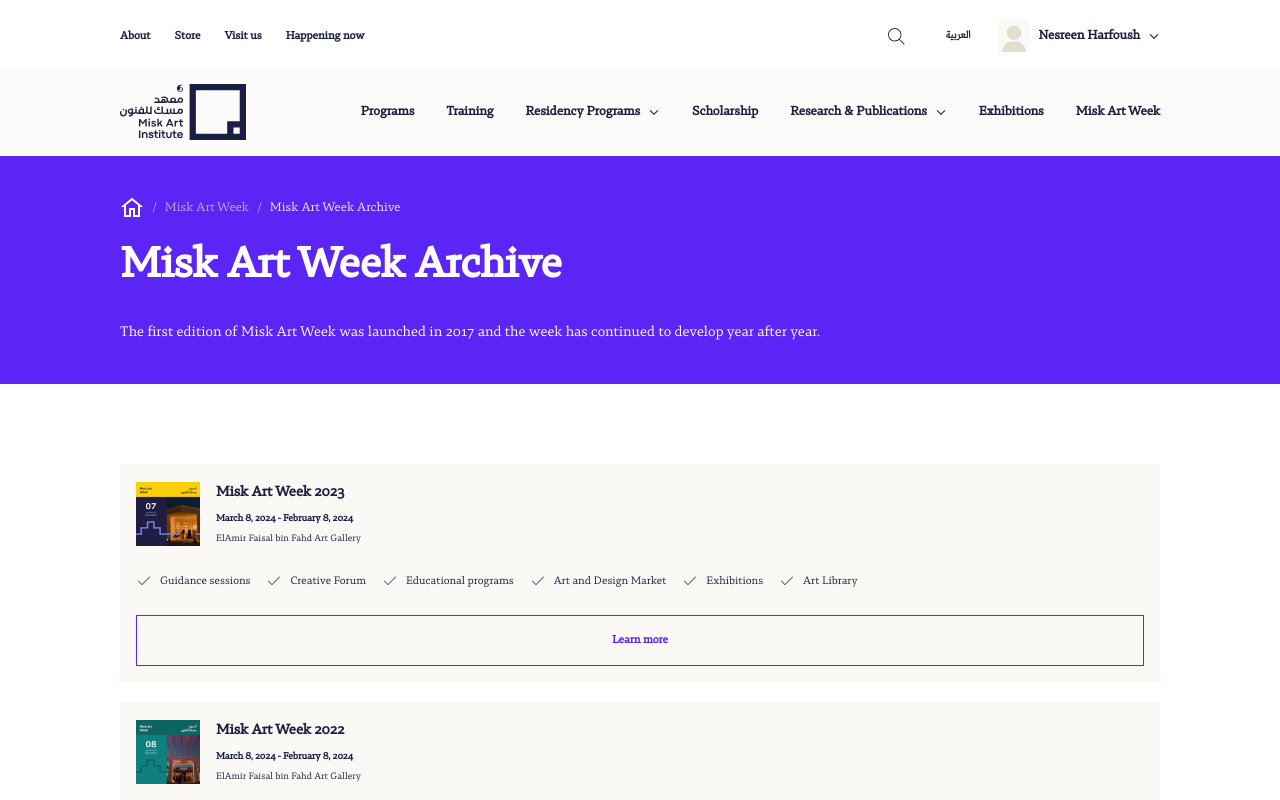
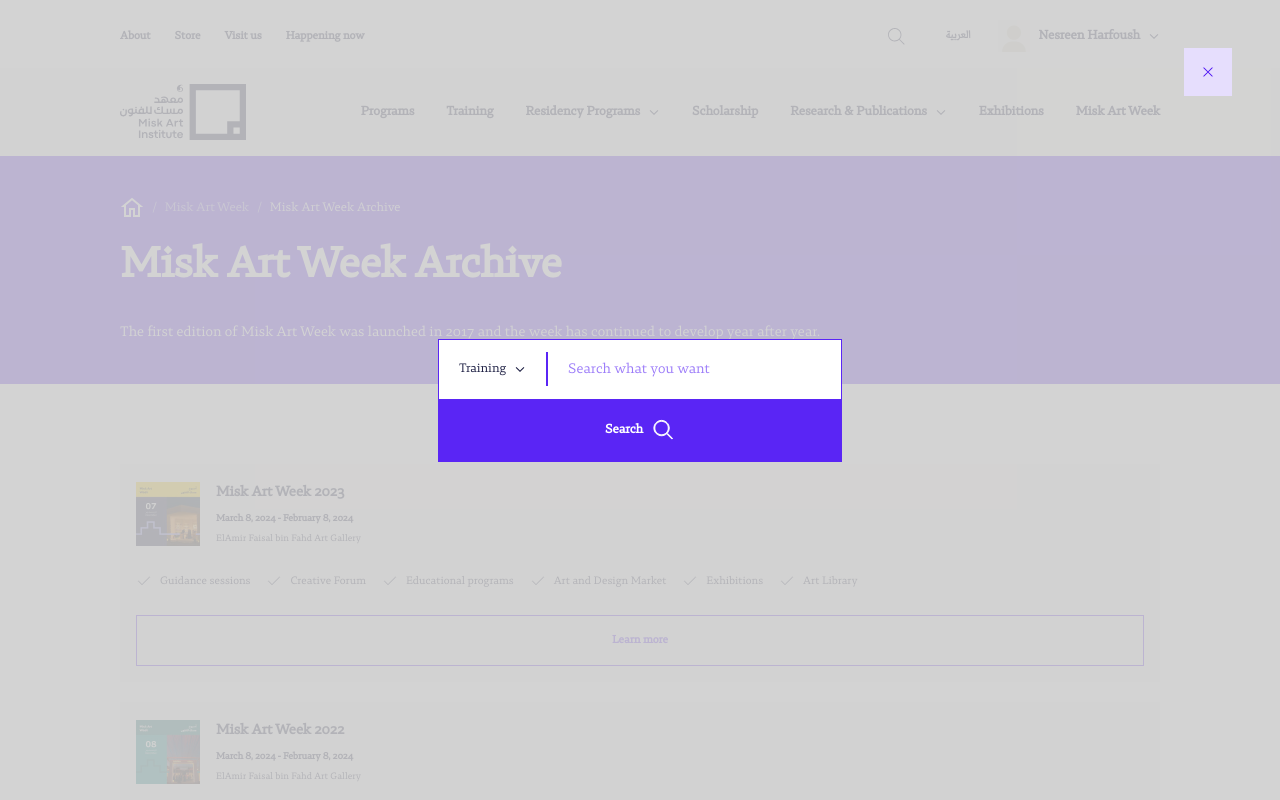
Before and after one commit to DevoAhmedIsmail/misk-art-task, a Next.js app: page /en in a window 1280 px wide. Both pictures are taken after a click on the picture 895 px from the left and 36 px from the top of the page. Shown: the top 800 px of the page. Built offline with nearby package versions, Linux system fonts and the light colour scheme.

Commit message:
Add Search page

```diff
--- a/messages/ar.json
+++ b/messages/ar.json
@@ -44,7 +44,9 @@
       "residence-area": "اقامه مساحة",
       "international-residencies": "الاقامات الدولية",
       "research": "الابحاث",
-      "publications": "المنشورات"
+      "publications": "المنشورات",
+      "search-placeholder": "ابحث عن ما تريد",
+      "search": "ابحث"
     },
     "Footer": {
       "institute": "المعهد",
--- a/messages/en.json
+++ b/messages/en.json
@@ -43,7 +43,9 @@
       "residence-area": "Residence area",
       "international-residencies": "International residencies",
       "research": "Research",
-      "publications": "Publications"
+      "publications": "Publications",
+      "search-placeholder": "Search what you want",
+      "search": "Search"
     },
     "Footer": {
       "institute": "The Institute",
--- a/src/app/[locale]/globals.css
+++ b/src/app/[locale]/globals.css
@@ -16,7 +16,9 @@
 :root {
   --Primary-500: #5a25f5;
   --Primary-400: #7b51f7;
+  --Primary-300: #9C7CF9;
   --Primary-200: #bda8fb;
+  --Primary-50: #E6DEFD;
   --Primary-25: #efe9fe;
 
   --Neutrals-500: #1c1e42;
@@ -31,10 +33,6 @@
 body {
   font-family: "29LTRegular", sans-serif;
   color: var(--Neutrals-500);
-}
-
-.dir-ltr {
-    /* font-family: ; */
 }
 
 /* Wrapper */
--- a/src/components/Header/TopBar/NavSearch/NavSearch.jsx
+++ b/src/components/Header/TopBar/NavSearch/NavSearch.jsx
@@ -1,7 +1,11 @@
+"use client"
 import Image from "next/image"
 import searchIcon from "/public/assets/icons/search.svg"
+import { useState } from "react"
+import SearchLayout from "./SearchLayout/SearchLayout"
 
 const NavSearch = () => {
+  const [isOpenSearch, setIsOpenSearch] = useState(false)
   return (
     <div>
       <Image
@@ -10,6 +14,12 @@
         height={20}
         alt="search"
         className="cursor-pointer"
+        onClick={()=> setIsOpenSearch(true)}
+       />
+
+       <SearchLayout
+        isOpenSearch={isOpenSearch}
+        setIsOpenSearch={setIsOpenSearch}
        />
     </div>
   )
--- /dev/null
+++ b/src/components/Header/TopBar/NavSearch/SearchLayout/SearchLayout.css
@@ -0,0 +1,14 @@
+.search-layout {
+    position: fixed;
+    top: 0;
+    left: 0;
+    width: 100%;
+    height: 100vh;
+    z-index: 9999;
+
+    display: flex;
+    align-items: center;
+    justify-content: center;
+
+    background-color: #ccccccdb;
+}
--- /dev/null
+++ b/src/components/Header/TopBar/NavSearch/SearchLayout/SearchLayout.jsx
@@ -0,0 +1,104 @@
+"use client"
+
+import Dropdown from "@/components/Shared/Dropdown/Dropdown"
+import Button from "@/components/Shared/Button/Button"
+import Image from "next/image"
+import { useEffect, useState } from "react"
+import "./SearchLayout.css"
+
+// images
+import searchIcon from "/public/assets/icons/search-white.svg"
+import crossIcon from "/public/assets/icons/cross-colored.svg"
+import { useTranslations } from "next-intl"
+
+const SearchLayout = ({ isOpenSearch, setIsOpenSearch }) => {
+    const t = useTranslations("Navbar")
+    const [selectedCategory, setSelectedCategory] = useState("training-develop");
+    useEffect(() => {
+        if (isOpenSearch) {
+            document.body.style.overflow = "hidden"
+        } else {
+            document.body.style.overflow = "auto"
+        }
+    }, [isOpenSearch])
+
+    if (!isOpenSearch) {
+        return null
+    }
+
+    return (
+        <div className='relative search-layout'>
+            <div className="absolute top-[48px] end-[48px]">
+                <Button
+                    classes="!bg-[var(--Primary-50)] !px-[14px] !py-[14px]"
+                    clickHandler={() => setIsOpenSearch(false)}
+                >
+                    <Image
+                        src={crossIcon}
+                        alt="cross"
+                        width={20}
+                        height={20}
+                    />
+                </Button>
+            </div>
+
+            <div className="flex items-center bg-white border border-[var(--Primary-500)] flex-col min-[600px]:flex-row">
+                <div className="flex flex-row items-center">
+                    <div className="px-[20px] py-[5px] border-e-[2px] border-[var(--Primary-500)]">
+                        <Dropdown
+                            select
+                            onSelect={(category) => setSelectedCategory(category)}
+                            subElement={
+                                [
+                                    {
+                                        name: "general-programs"
+                                    },
+                                    {
+                                        name: "residency-programs"
+                                    },
+                                    {
+                                        name: "misk-scholarship"
+                                    },
+                                    {
+                                        name: "research-publications"
+                                    },
+                                    {
+                                        name: "training-develop"
+                                    },
+                                    {
+                                        name: "exhibitions"
+                                    },
+                                ]
+                            }
+                            className="max-h-[200px] overflow-auto !start-[-20px]"
+                            translateText="Navbar"
+                        >
+                            {t(selectedCategory)}
+                        </Dropdown>
+                    </div>
+
+                    <div className="flex-1 h-full px-[20px] py-[16px]">
+                        <input
+                            placeholder={t("search-placeholder")}
+                            className="w-full h-auto outline-none min-[720px]:min-w-[400px] text-[var(--Primary-500)] placeholder:text-[var(--Primary-300)] text-[18px]"
+                        />
+                    </div>
+                </div>
+
+                <Button classes="px-[32px] py-[19px] min-[600px]:block w-full min-[600px]:w-auto">
+                    <div className="flex items-center gap-[8px]">
+                        <p className="block min-[600px]:hidden text-white font-[600]">{t("search")}</p>
+                        <Image
+                            src={searchIcon}
+                            alt="Search"
+                            width={24}
+                            height={24}
+                        />
+                    </div>
+                </Button>
+            </div>
+        </div>
+    )
+}
+
+export default SearchLayout
--- a/src/components/Shared/Dropdown/Dropdown.css
+++ b/src/components/Shared/Dropdown/Dropdown.css
@@ -29,7 +29,8 @@
 
 }
 
-.dropdown-menu li a {
+.dropdown-menu li a,
+.dropdown-menu li p {
     padding-block: 15px;
     display: block;
 }
--- a/src/components/Shared/Dropdown/Dropdown.jsx
+++ b/src/components/Shared/Dropdown/Dropdown.jsx
@@ -1,6 +1,6 @@
 "use client"
 import { useEffect, useRef, useState } from "react";
-import {useTranslations} from 'next-intl';
+import { useTranslations } from 'next-intl';
 import Image from "next/image";
 import Link from "next/link";
 
@@ -8,7 +8,7 @@
 // Images
 import ArrowDown from "/public/assets/icons/Arrow down.svg"
 
-export default function Dropdown({ subElement, children, className = "",translateText }) {
+export default function Dropdown({ subElement, children, className = "", translateText, select, onSelect }) {
   const t = useTranslations(translateText);
 
   const [isShowing, setIsShowing] = useState(false);
@@ -59,11 +59,20 @@
             {
               subElement.map((item, index) => (
                 <li key={index}>
-                  <Link href={item.href} className="text-nowrap">
                   {
-                    translateText ? t(item.name) : item.name
+                    select ? (
+                      <p className="cursor-pointer" onClick={() => onSelect(item.name)}>
+                        {t(item.name)}
+                      </p>
+                    ) : (
+                      <Link href={item.href} className="text-nowrap">
+                        {
+                          translateText ? t(item.name) : item.name
+                        }
+                      </Link>
+                    )
                   }
-                  </Link>
+
                 </li>
               ))
             }
```
Also changed, not shown: public/assets/icons/cross-colored.svg (added), public/assets/icons/search-white.svg (added).
